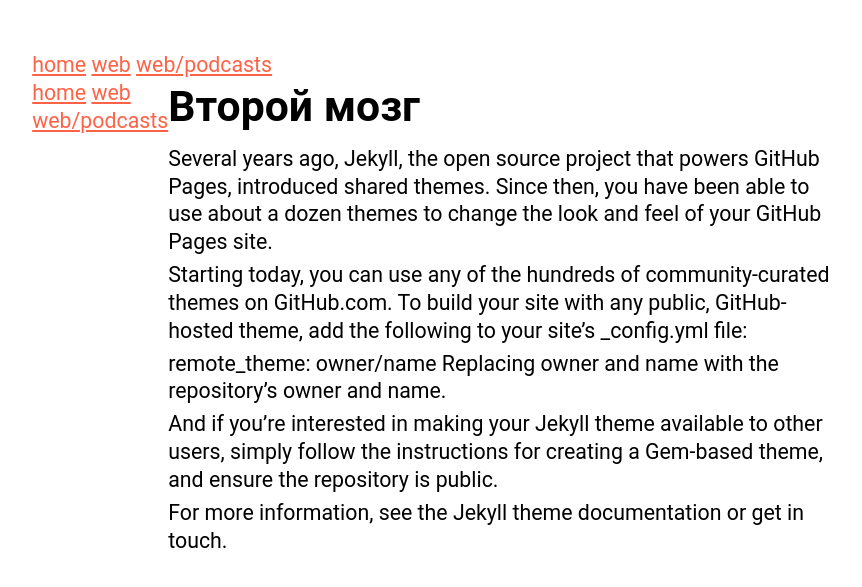
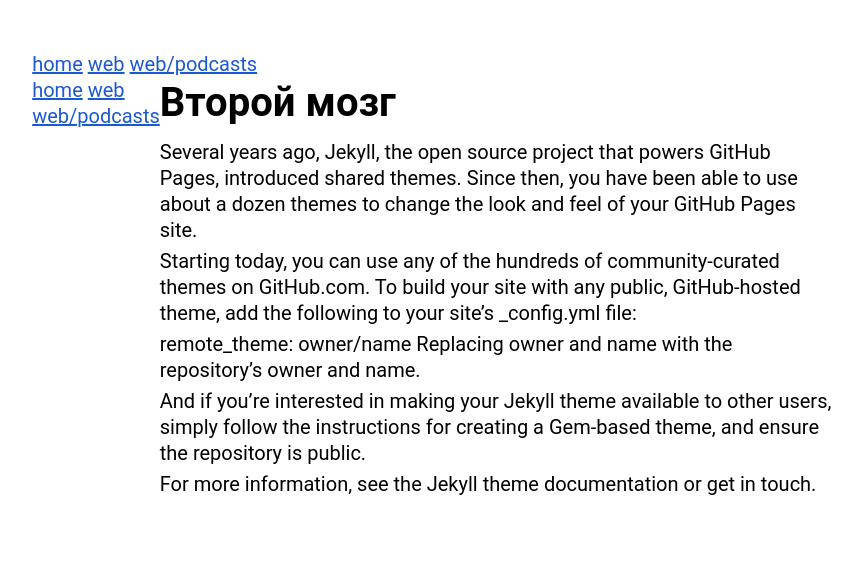
Before and after one commit to tmrsgrrn/wiki, a Jekyll site: the page built from readme.md, in a window 1280 px wide. Shown: the top 587 px of the page, without its empty margins (19-881 px from the left). Built offline with Jekyll 4.4.1, drawn with Linux system fonts in a browser that asks for light colours; our own code applies the rules of GitHub Pages for plain Markdown files.

Commit message:
Update main.css

```diff
--- a/assets/main.css
+++ b/assets/main.css
@@ -7,7 +7,7 @@ dl, dd, ol, ul, figure {
 
 body {
   font-family: Roboto, sans-serif;
-  font-size: 16pt;
+  font-size: 15pt;
   line-height: 1.3;
   font-weight: normal;
   color: black;
@@ -33,7 +33,7 @@ h1, h2, h3, h4, h5, h6 {
 }
 
 a {
-  color: tomato;
+  color: #1C59D1;
 }
 
 a:visited {
```
